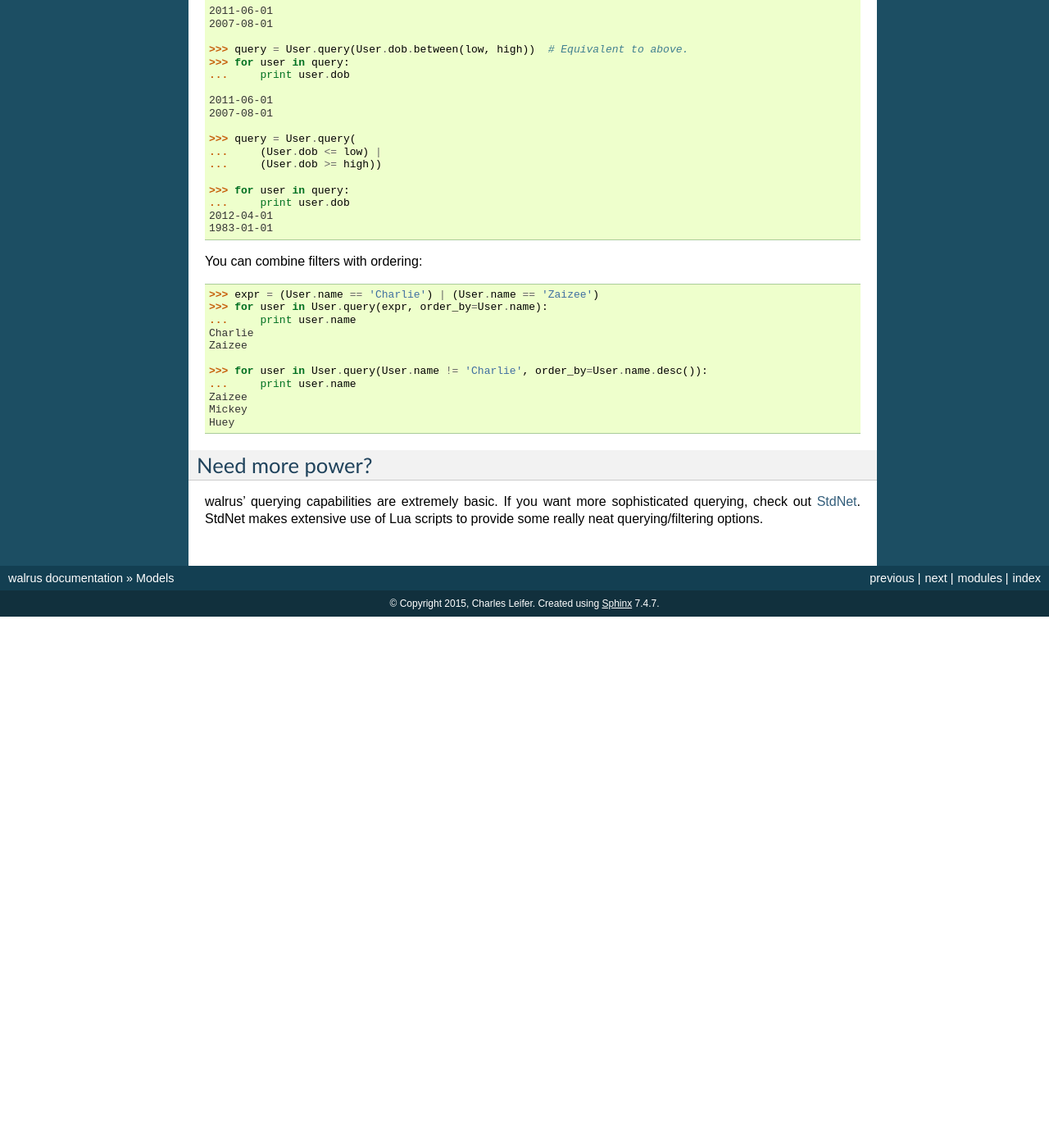
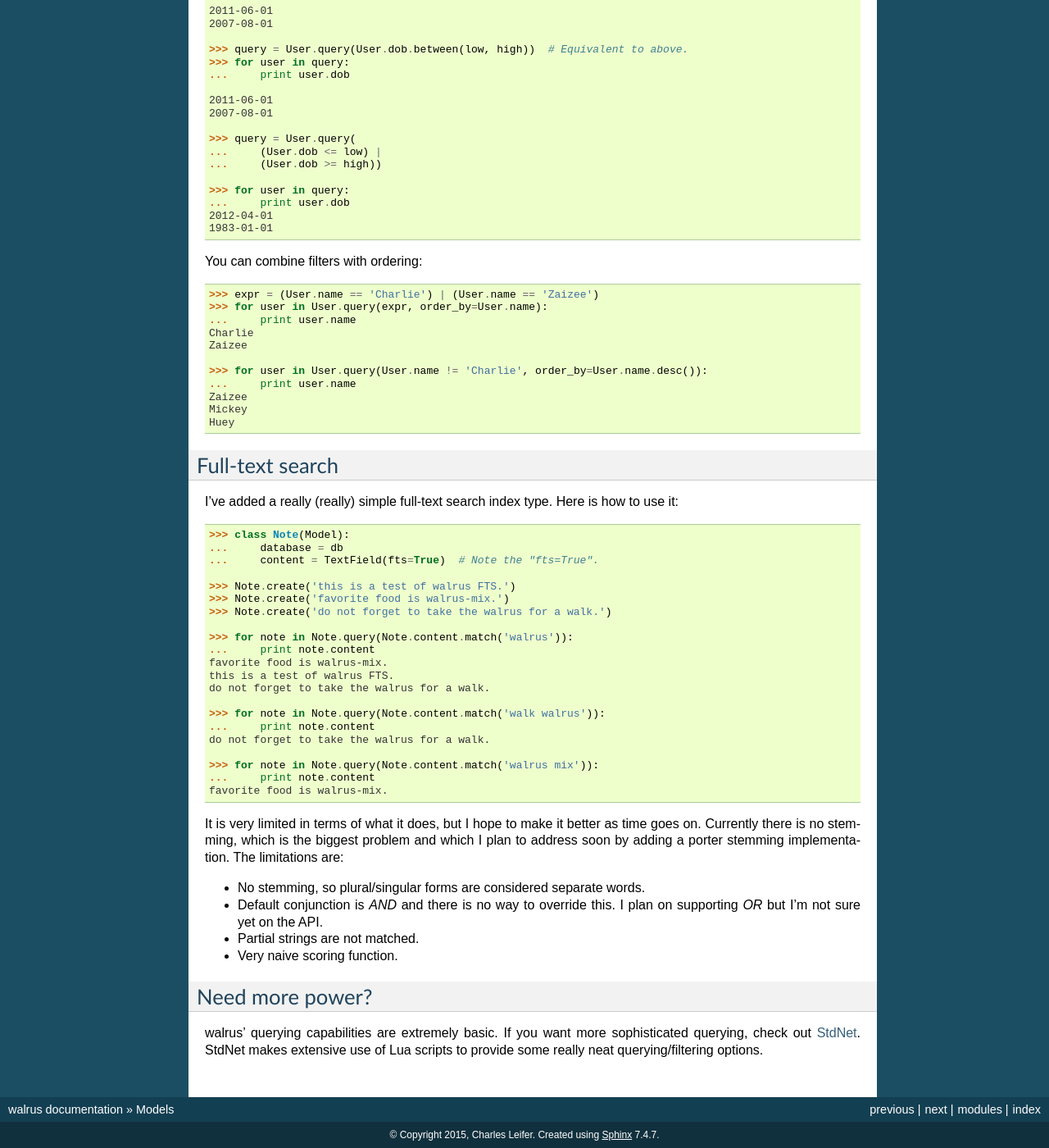
Before and after one commit to coleifer/walrus, a Sphinx documentation site: the page built from docs/models.rst, in a window 1280 px wide and 1400 px high, scrolled down 2108 px. Shown: the whole window at 82% size. Built offline with Sphinx 7.4.7, drawn with Linux system fonts in a browser that asks for light colours; before the commit the page ends 2860 px from its top, so only the background shows below that.

Commit message:
FTS doc.

```diff
--- a/docs/models.rst
+++ b/docs/models.rst
@@ -162,6 +162,42 @@ You can combine filters with ordering:
     Mickey
     Huey
 
+Full-text search
+----------------
+
+I've added a really (really) simple full-text search index type. Here is how to use it:
+
+.. code-block:: pycon
+
+    >>> class Note(Model):
+    ...     database = db
+    ...     content = TextField(fts=True)  # Note the "fts=True".
+
+    >>> Note.create('this is a test of walrus FTS.')
+    >>> Note.create('favorite food is walrus-mix.')
+    >>> Note.create('do not forget to take the walrus for a walk.')
+
+    >>> for note in Note.query(Note.content.match('walrus')):
+    ...     print note.content
+    favorite food is walrus-mix.
+    this is a test of walrus FTS.
+    do not forget to take the walrus for a walk.
+
+    >>> for note in Note.query(Note.content.match('walk walrus')):
+    ...     print note.content
+    do not forget to take the walrus for a walk.
+
+    >>> for note in Note.query(Note.content.match('walrus mix')):
+    ...     print note.content
+    favorite food is walrus-mix.
+
+It is very limited in terms of what it does, but I hope to make it better as time goes on. Currently there is no stemming, which is the biggest problem and which I plan to address soon by adding a porter stemming implementation. The limitations are:
+
+* No stemming, so plural/singular forms are considered separate words.
+* Default conjunction is *AND* and there is no way to override this. I plan on supporting *OR* but I'm not sure yet on the API.
+* Partial strings are not matched.
+* Very naive scoring function.
+
 Need more power?
 ----------------
 
--- a/walrus.py
+++ b/walrus.py
@@ -1438,7 +1438,7 @@ class FullTextIndex(BaseIndex):
             self._stopwords = set(stopwords.splitlines())
 
     def tokenize(self, value):
-        value = re.sub('[\.,;:"\'\\/!@#\$%\*\(\)]', ' ', value)
+        value = re.sub('[\.,;:"\'\\/!@#\$%\*\(\)\-\=_]', ' ', value)
         words = value.lower().split()
         fraction = 1. / len(words)
         scores = {}
```
